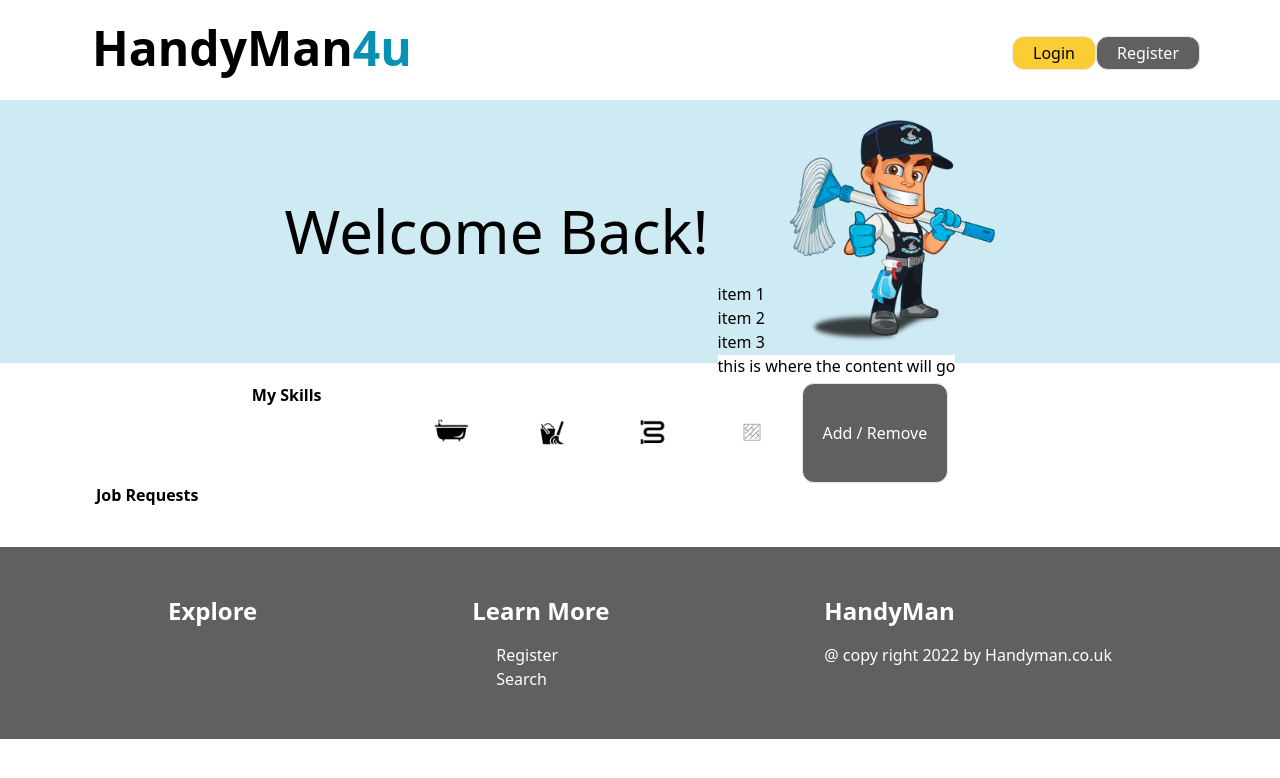
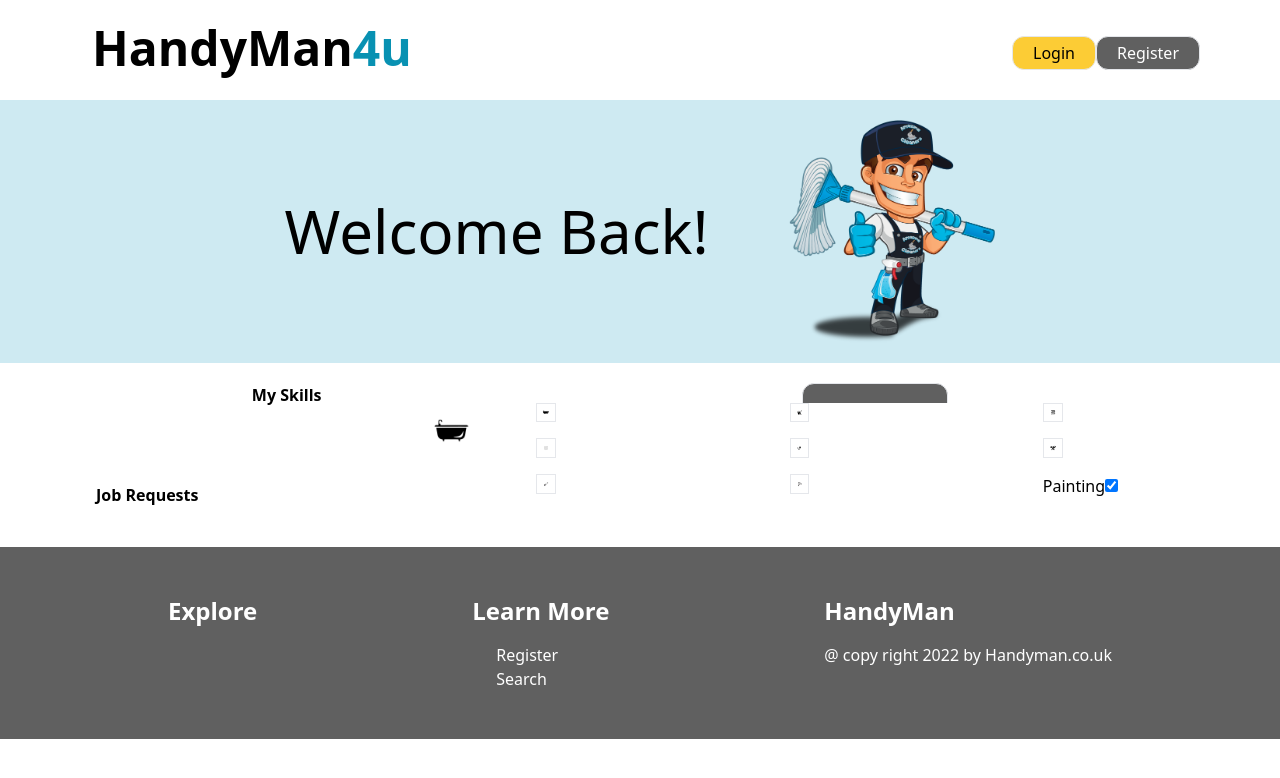
Before and after one commit to UniProject-Hallum/sheffieldmassive, a React (Create React App) app: page /handyman in a window 1280 px wide. Both pictures are taken after a click on the button "Add / Remove". Shown: the top 778 px of the page. Built offline with nearby package versions, Linux system fonts and the light colour scheme.

Commit message:
myskills popup

```diff
--- a/src/components/handylanding/myskills.js
+++ b/src/components/handylanding/myskills.js
@@ -3,6 +3,10 @@ import bathroom from '../../assets/bathroom.png'
 import cleaning from '../../assets/cleaning.png'
 import plumbing from '../../assets/plumbing.png'
 import tiling from '../../assets/Tiling.png'
+import woodwork from '../../assets/Woodwork.png'
+import general from '../../assets/general-repairs.png'
+import painting from '../../assets/painting.png'
+import electric from '../../assets/electric.png'
 import Popup from 'reactjs-popup'
 
 
@@ -12,25 +16,36 @@ const skills = () => {
     <div className='sm:flex pt-5 pr-20 justify-center'>
         <h2 className='font-bold pr-20'>My Skills</h2>
         <img className='w-1/12' src={bathroom} alt="bathroom" />
-        <img className='w-1/12' src={cleaning} alt="bathroom" />
-        <img className='w-1/12' src={plumbing} alt="bathroom" />
-        <img className='w-1/12' src={tiling} alt="bathroom" />
+        <img className='w-1/12' src={cleaning} alt="cleaning" />
+        <img className='w-1/12' src={plumbing} alt="plumbing" />
+        <img className='w-1/12' src={tiling} alt="tiling" />
         <Popup trigger= { <button className='text-white py-1 bg-[#606060] px-5 border rounded-xl hover:bg-[#fccc35] hover:scale-110'>Add / Remove</button>
             }
             on="click"
             closeOnDocumentClick
             mouseLeaveDelay={300}
             mouseEnterDelay={0}
-            contentStyle={{ padding: '0px', border: 'none' }}
+            contentStyle={{ padding: '0px', border: '' }}
             arrow={false}
-            position="top right"
+            position="left"
             >
-            <div className="menu">
-            <div className="menu-item"> item 1</div>
-            <div className="menu-item"> item 2</div>
-            <div className="menu-item"> item 3</div>
-            </div>
-        <span className='bg-white rounded-x1 '>this is where the content will go</span>
+            <section className="grid grid-cols-1 gap-4 lg:grid-cols-3 sm:grid-cols-2 bg-white">
+
+                <img className='object-cover border w-1/12' src={bathroom} alt="bathroom" />
+                <img className='object-cover border w-1/12' src={cleaning} alt="cleaning" />
+                <img className='object-cover border w-1/12' src={plumbing} alt="plumbing" />
+                <img className='object-cover border w-1/12' src={tiling} alt="tiling" />
+                <img className='object-cover border w-1/12' src={electric} alt="electric" />
+                <img className='object-cover border w-1/12' src={general} alt="general" />
+                <img className='object-cover border w-1/12' src={woodwork} alt="woodwork" />
+
+                <img className='object-cover border w-1/12' src={painting} alt="painting" /><label className="container">Painting
+                <input type="checkbox" checked="checked"></input>
+                <span class="checkmark"></span>
+                </label>
+
+
+           </section>
 
         </Popup>
     </div>
```
